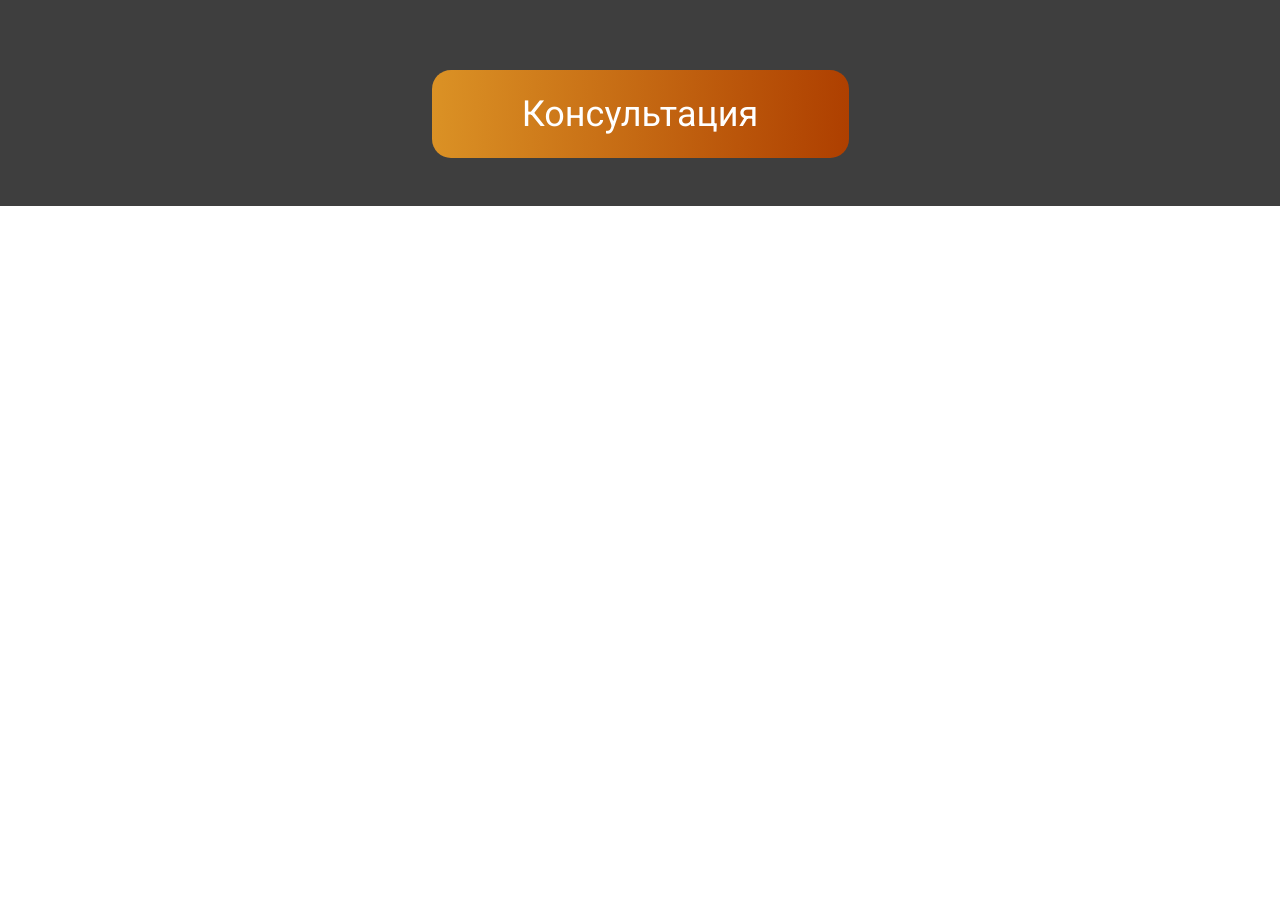
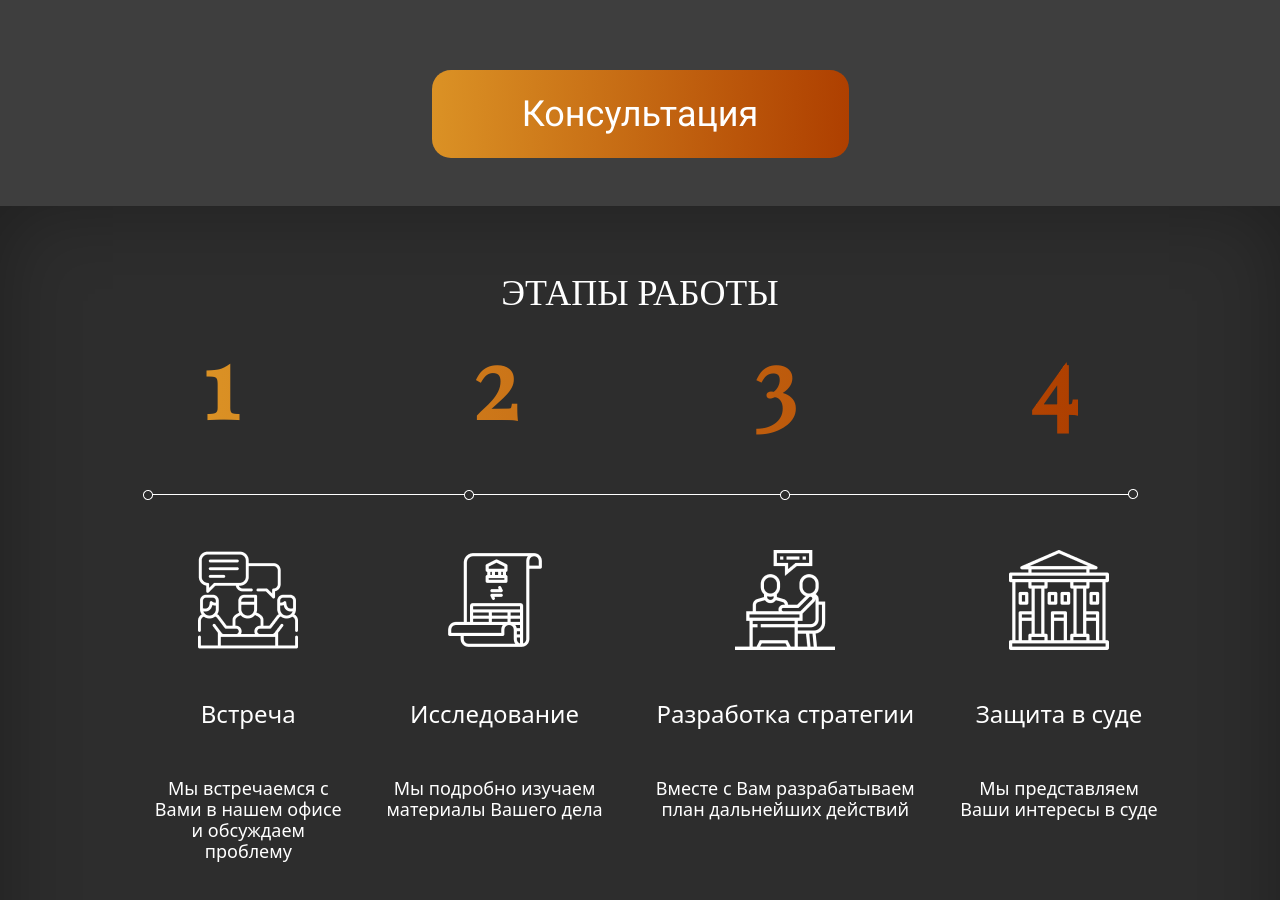
Before and after one commit to owerrride/kgp.github.io, a website: page src/index.html in a window 1280 px wide. Shown: the part 2824-3724 px from the top of the page. Before the commit the page ends 3030 px from the top, so only its background shows below. Drawn offline with nearby package versions, Linux system fonts and the light colour scheme.

Commit message:
Почти готовы этапы

```diff
--- a/src/index.html
+++ b/src/index.html
@@ -179,6 +179,48 @@
          </div> <!--Закрывает контейнер -->
     </section>
 
+    <section class="stages">
+        <div class="container">
+            <h2 class="stages__title">Этапы работы</h2>
+            <div class="stages__numbers-wrapper"> <!-- Обертка цифр -->
+                <div class="div">1</div>
+                <div class="div">2</div>
+                <div class="div">3</div>
+                <div class="div">4</div>
+            </div> <!-- Обертка цифр -->
+
+            <img class="stages__line" src="icons/line.png" alt="line">
+        </div>
+
+         <div class="stages__tabs-wrapper-all"> <!--Общая Обертка табов -->
+
+            <div class="stages__tab" id="tab1">
+                <img src="icons/meet.png" alt="meet">
+                <h3>Встреча</h3>
+                <div class="stages__tab__text">Мы встречаемся с Вами в нашем офисе <br>и обсуждаем проблему</div>
+            </div>
+
+            <div class="stages__tab" id="tab2">
+                <img src="icons/letter.png" alt="meet">
+                <h3>Исследование</h3>
+                <div class="stages__tab__text">Мы подробно изучаем материалы Вашего дела</div>
+            </div>
+
+            <div class="stages__tab" id="tab3">
+                <img src="icons/strategy.png" alt="meet">
+                <h3>Разработка стратегии</h3>
+                <div class="stages__tab__text">Вместе с Вам разрабатываем план дальнейших действий</div>
+            </div>
+
+            <div class="stages__tab" id="tab4">
+                <img src="icons/court.png" alt="meet">
+                <h3>Защита в суде</h3>
+                <div class="stages__tab__text">Мы представляем Ваши интересы в суде</div>
+            </div>
+
+        </div> <!--Общая Обертка табов -->
+    </section>
+
 
     <script src="https://cdn.jsdelivr.net/npm/bootstrap@5.0.2/dist/js/bootstrap.bundle.min.js" integrity="sha384-MrcW6ZMFYlzcLA8Nl+NtUVF0sA7MsXsP1UyJoMp4YLEuNSfAP+JcXn/tWtIaxVXM" crossorigin="anonymous"></script>
     <script src="https://ajax.googleapis.com/ajax/libs/jquery/1.12.4/jquery.min.js"></script>
--- /dev/null
+++ b/src/sass/blocks/_stages.scss
@@ -0,0 +1,84 @@
+.stages {
+    padding-left: 120px;
+    padding-right: 120px;
+    background: #2D2D2D;
+    box-shadow: inset 0px 0px 80px rgba(0, 0, 0, 0.3);
+    height: 800px;
+    &__title {
+        padding-top: 60px;
+        font-family: 'Playfair Display';
+        font-style: normal;
+        font-weight: 400;
+        font-size: 36px;
+        line-height: 48px;
+        text-transform: uppercase;
+        color: #FFFFFF;
+        text-align: center;
+    }
+    &__numbers-wrapper {
+        font-family: 'Playfair Display';
+        font-style: normal;
+        font-weight: 700;
+        font-size: 96px;
+        line-height: 117px;
+        /* identical to box height, or 122% */
+        display: flex;
+        justify-content: space-between;
+        margin: 0 70px;
+        /* Linear */
+        background: linear-gradient(92.55deg, #DB9225 0%, #AE3F00 100%);
+        -webkit-background-clip: text;
+        -webkit-text-fill-color: transparent;
+        background-clip: text;
+    }
+    &__line {
+        padding-top: 50px;
+        display: block;
+        margin: 0 auto;
+    }
+    &__tabs-wrapper-all {
+        padding-top: 50px;
+        // padding-left: 120px;
+        display: flex;
+    }
+    h3 {
+        margin-top: 50px;
+        margin-bottom: 50px;
+        font-weight: 400;
+        font-size: 24px;
+        line-height: 28px;
+        color: #FFFFFF;
+    }
+    &__tab {
+        padding-left: 30px;
+        font-weight: 400;
+        font-size: 18px;
+        line-height: 21px;
+        text-align: center;
+        color: #FFFFFF;
+    }
+}
+
+// #tab1 {
+//     position: absolute;
+//     padding-left: 60px;
+//     width: 221px;
+// }
+
+// #tab2 {
+//     position: absolute;
+//     padding-left: 380px;
+//     width: 289px;
+// }
+
+// #tab3 {
+//     position: absolute;
+//     padding-left: 700px;
+//     width: 294px;
+// }
+
+// #tab4 {
+//     position: absolute;
+//     padding-left: 1050px;
+//     width: 232px;
+// }
--- a/src/sass/style.scss
+++ b/src/sass/style.scss
@@ -12,3 +12,4 @@ body {
 @import 'blocks/priv';
 @import 'blocks/about';
 @import 'blocks/catalog';
+@import 'blocks/stages';
```
Also changed, not shown: src/css/style.min.css, src/icons/court.png (added), src/icons/letter.png (added), src/icons/line.png (added), src/icons/meet.png (added), src/icons/strategy.png (added).
